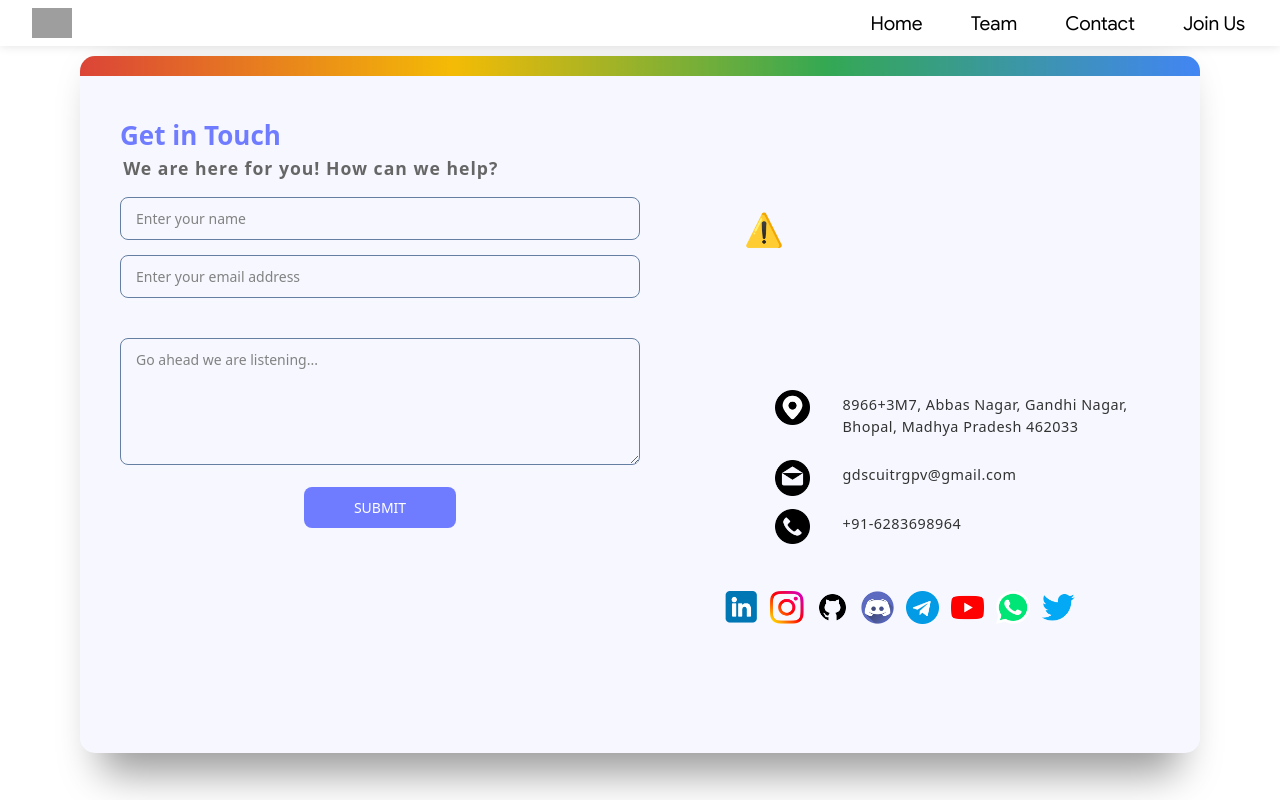
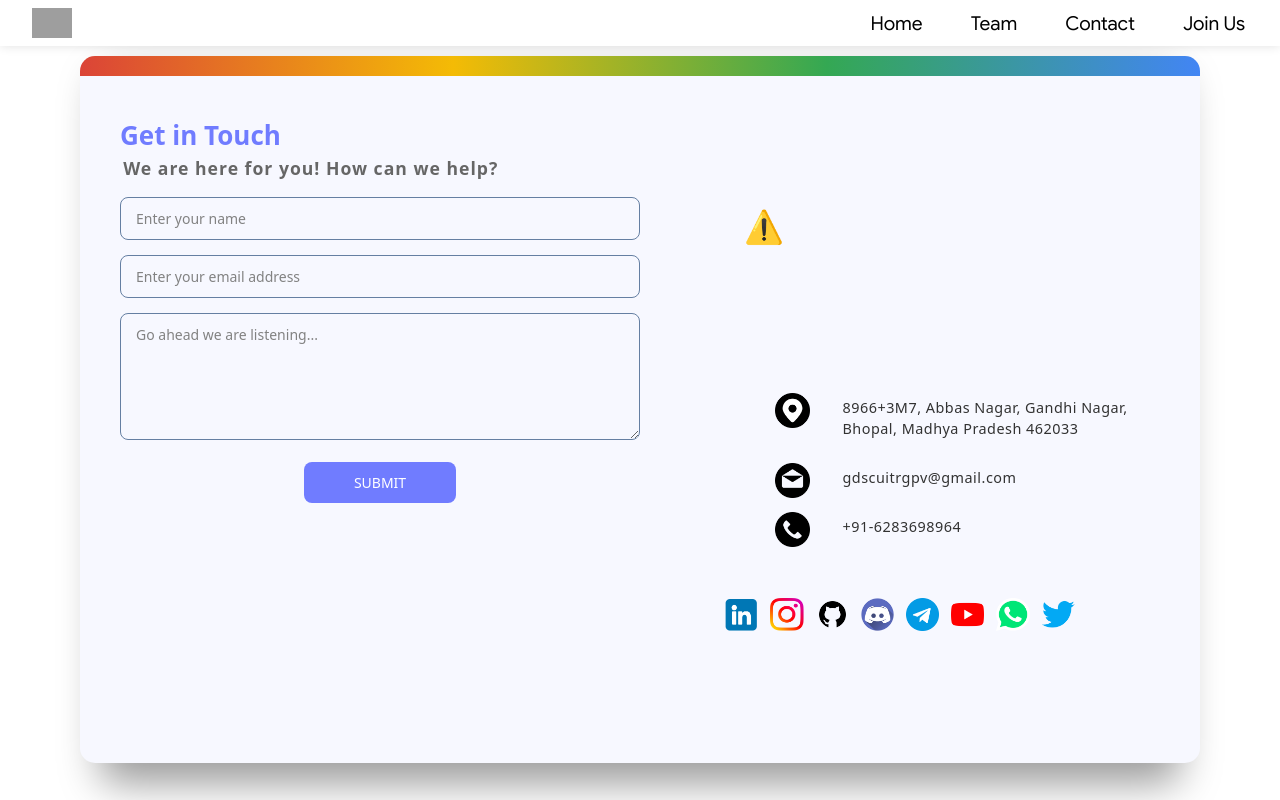
Before and after one commit to gdscrgpv/gdsc-website, a React (Create React App) app: page /contact in a window 1280 px wide. Shown: the top 800 px of the page. Built offline with nearby package versions, Linux system fonts and the light colour scheme; no server answers; grey boxes are pictures that could not be loaded.

Commit message:
contact css updated

```diff
--- a/src/Component/Loader.js
+++ b/src/Component/Loader.js
@@ -5,7 +5,7 @@ export default class
   render() {
     return (
       <div style={{height:'100vh'}} className="d-flex align-items-center justify-content-center">
-        <lottie-player src="https://assets1.lottiefiles.com/packages/lf20_heoa8x46.json"  background="transparent"  speed="1"  style={{width:'500px' ,height:'400px'}}  loop autoplay></lottie-player>
+        <lottie-player src="https://assets1.lottiefiles.com/packages/lf20_heoa8x46.json"  background="transparent"  speed="1"  style={{width:'50px' ,height:'40px'}}  loop autoplay></lottie-player>
       </div>
     )
   }
--- a/src/Component/css/contactUs.css
+++ b/src/Component/css/contactUs.css
@@ -165,7 +165,6 @@
 }
 
 .app-form-group.message {
-  margin-top: 40px;
   padding-bottom: 8px;
   margin-bottom: 8px;
 }
@@ -206,7 +205,7 @@
 .connect-button {
   background: none;
   border: none;
-  margin: 0px 5px;
+  margin: 5px 5px;
   padding: 1px 1px;
   border-radius: 1vh;
   cursor: pointer;
```
